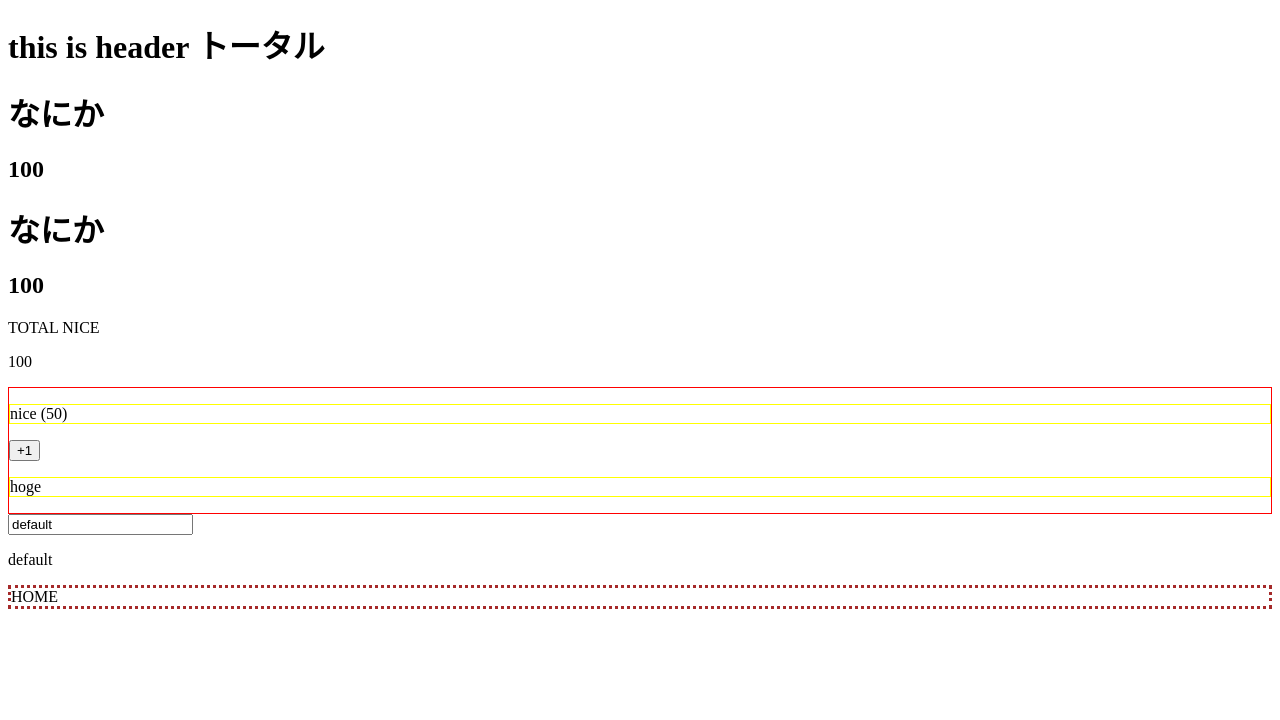
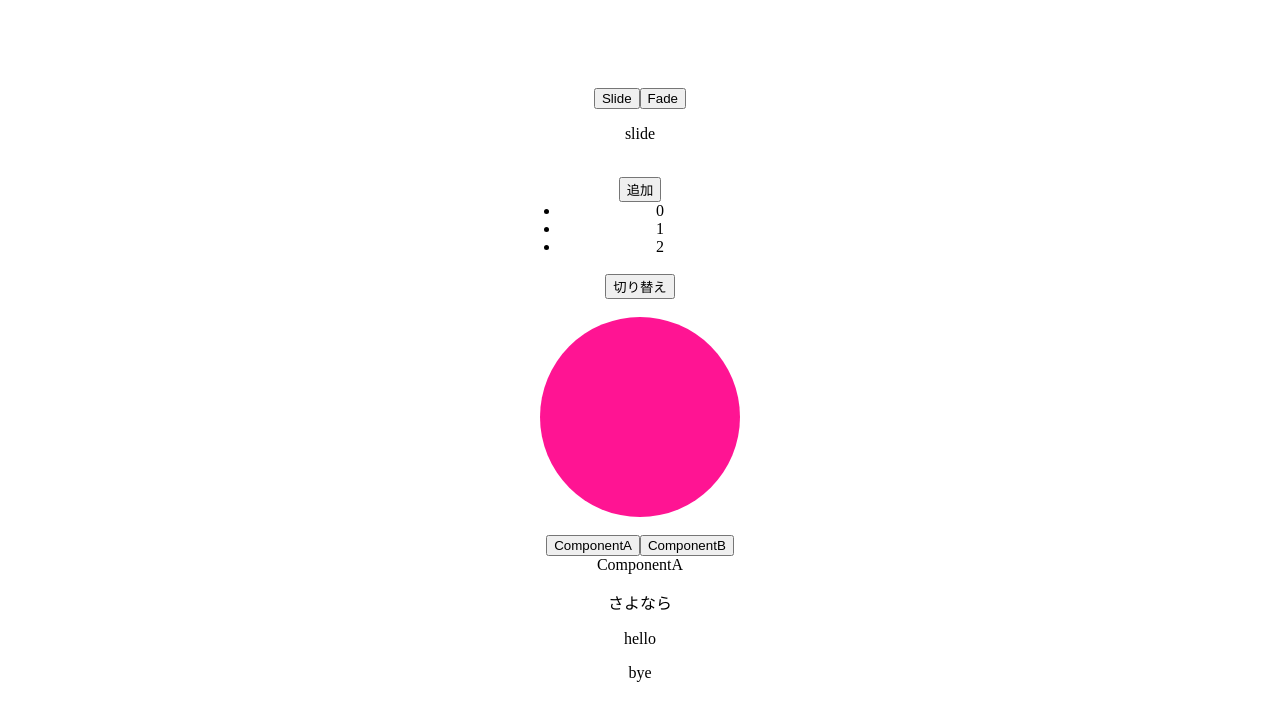
Before and after one commit to nagaokayuji/vue-cli-3-practice, a Vue app: page / in a window 1280 px wide. Shown: the top 720 px of the page. Built offline with nearby package versions, Linux system fonts and the light colour scheme.

Commit message:
section12

```diff
--- a/src/App.vue
+++ b/src/App.vue
@@ -1,39 +1,172 @@
 <template>
-  <div>
-    <LikeHeader headerText="トータル">
-      <h1>なにか</h1>
-      <h2>{{number}}</h2>
-    </LikeHeader>
-    <p>TOTAL NICE</p>
-    <p>{{ number }}</p>
-    <LikeNumber v-bind:number="number" v-on:my-click="number = $event"></LikeNumber>
-    <EventTitle v-model="eventData.title"></EventTitle>
-    <Home></Home>
+  <div class="main">
+    <button @click="myAnimation = 'slide'">Slide</button>
+    <button @click="myAnimation = 'fade'">Fade</button>
+    <p>{{myAnimation}}</p>
+    <br />
+    <button @click="add">追加</button>
+    <ul style="width: 200px; margin: auto;">
+      <transition-group name="fade">
+        <li
+          style="cursor: pointer;"
+          v-for="(number, index) in numbers"
+          :key="number"
+          @click="remove(index)"
+        >{{ number }}</li>
+      </transition-group>
+    </ul>
+    <br />
+    <button @click="show = !show">切り替え</button>
+    <br />
+    <br />
+    <transition :css="false" @before-enter="beforeEnter" @enter="enter" @leave="leave">
+      <div class="circle" v-if="show"></div>
+    </transition>
+    <br />
+    <button @click="myComponent = 'ComponentA'">ComponentA</button>
+    <button @click="myComponent = 'ComponentB'">ComponentB</button>
+    <transition name="fade" mode="out-in">
+      <component :is="myComponent"></component>
+    </transition>
+    <transition name="fade" mode="out-in">
+      <p v-if="show" key="bye">さよなら</p>
+      <p v-else key="hello">こんにちは</p>
+    </transition>
+    <transition enter-active-class="animated bounce" leave-active-class="animated shake" appear>
+      <p v-if="show">hello</p>
+    </transition>
+    <transition :name="myAnimation" appear>
+      <p v-show="show">bye</p>
+    </transition>
   </div>
 </template>
+
 <script>
-import LikeHeader from "./components/LikeHeader.vue";
-// import LikeNumber from "./components/LikeNumber.vue";
-import EventTitle from "./components/EventTitle.vue";
-import Home from "./components/Home.vue";
+import ComponentA from "./components/ComponentA.vue";
+import ComponentB from "./components/ComponentB.vue";
 
 export default {
+  components: {
+    ComponentA,
+    ComponentB,
+  },
   data() {
     return {
-      number: 100,
-      eventData: { title: "default", maxNumber: 5 },
+      numbers: [0, 1, 2],
+      nextNumber: 3,
+      show: true,
+      myAnimation: "slide",
+      myComponent: "ComponentA",
     };
   },
-  components: {
-    LikeHeader,
-    EventTitle,
-    Home,
-    // LikeNumber,
+  methods: {
+    randomIndex() {
+      return Math.floor(Math.random() * this.numbers.length);
+    },
+    add() {
+      this.numbers.splice(this.randomIndex(), 0, this.nextNumber);
+      this.nextNumber += 1;
+    },
+    remove(index) {
+      this.numbers.splice(index, 1);
+    },
+    beforeEnter(el) {
+      // 現れる前
+      el.style.transform = "scale(0)";
+    },
+    enter(el, done) {
+      // 現れるとき
+      let scale = 0;
+      const interval = setInterval(() => {
+        el.style.transform = `scale(${scale})`;
+        scale += 0.1;
+        if (scale > 1) {
+          clearInterval(interval);
+          done();
+        }
+      }, 20);
+    },
+    leave(el, done) {
+      // 消えるとき
+      let scale = 1;
+      const interval = setInterval(() => {
+        el.style.transform = `scale(${scale})`;
+        scale -= 0.1;
+        if (scale < 0) {
+          clearInterval(interval);
+          done();
+        }
+      }, 20);
+    },
   },
 };
 </script>
+
 <style scoped>
-/* div {
-  border: 1px solid blue;
-} */
+.circle {
+  width: 200px;
+  height: 200px;
+  margin: auto;
+  border-radius: 100px;
+  background-color: deeppink;
+}
+
+.fade-move {
+  transition: transform 1s;
+}
+.fade-enter {
+  /* 現れる時の最初の状態 */
+  opacity: 0;
+}
+.fade-enter-active {
+  /* 現れる時のトランジションの状態 */
+  transition: opacity 1s;
+}
+.fade-enter-to {
+  /*  現れる時の最後の状態 */
+  opacity: 1;
+}
+.fade-leave {
+  /* 消える時の最初の状態 */
+  opacity: 1;
+}
+.fade-leave-active {
+  /* 消える時のトランジションの状態 */
+  transition: opacity 1s;
+  position: absolute;
+  width: 200px;
+}
+.fade-leave-to {
+  /*  消える時の最後の状態 */
+  opacity: 0;
+}
+
+.slide-enter,
+.slide-leave-to {
+  opacity: 0;
+}
+.slide-enter-active {
+  animation: slide-in 0.5s;
+  transition: opacity 1s;
+}
+.slide-leave-active {
+  animation: slide-in 0.5s reverse;
+  transition: opacity 1s;
+}
+
+@keyframes slide-in {
+  from {
+    transform: translateX(100px);
+  }
+  to {
+    transform: translateX(0);
+  }
+}
+
+.main {
+  width: 70%;
+  margin: auto;
+  padding-top: 5rem;
+  text-align: center;
+}
 </style>
--- /dev/null
+++ b/src/components/ComponentA.vue
@@ -0,0 +1,3 @@
+<template>
+  <div>ComponentA</div>
+</template>
--- /dev/null
+++ b/src/components/ComponentB.vue
@@ -0,0 +1,3 @@
+<template>
+  <div>ComponentB</div>
+</template>
--- a/src/components/EventTitle.vue
+++ /dev/null
@@ -1,11 +0,0 @@
-<template>
-  <div>
-    <input id="title" type="text" :value="value" @input="$emit('input', $event.target.value)" />
-    <p>{{value}}</p>
-  </div>
-</template>
-<script>
-export default {
-  props: ["value"],
-};
-</script>
--- a/src/components/Home.vue
+++ /dev/null
@@ -1,3 +0,0 @@
-<template>
-  <p v-border:dotted="{width: '3px', color: 'brown'}">HOME</p>
-</template>
--- a/src/components/LikeHeader.vue
+++ /dev/null
@@ -1,12 +0,0 @@
-<template>
-  <div>
-    <h1>this is header {{headerText}}</h1>
-    <slot></slot>
-    <slot></slot>
-  </div>
-</template>
-<script>
-export default {
-  props: ["headerText"],
-};
-</script>
--- a/src/components/LikeNumber.vue
+++ /dev/null
@@ -1,37 +0,0 @@
-<template>
-  <div>
-    <p>nice ({{number / 2}})</p>
-    <button @click="increment">+1</button>
-    <p>{{hogehoge}}</p>
-  </div>
-</template>
-
-<script>
-export default {
-  // data: function () { ← 以前の書き方
-  props: {
-    number: { type: Number, default: 333 },
-    hogehoge: { type: String, default: "hoge" },
-  },
-  // data() {
-  //   return {
-  //     number: 0,
-  //   };
-  // },
-
-  methods: {
-    increment() {
-      this.$emit("my-click", this.number + 1);
-    },
-  },
-};
-</script>
-
-<style scoped>
-div {
-  border: 1px solid red;
-}
-p {
-  border: 1px solid yellow;
-}
-</style>
--- a/src/main.js
+++ b/src/main.js
@@ -1,23 +1,7 @@
 import Vue from 'vue'
 import App from './App.vue'
-import LikeNumber from './components/LikeNumber.vue'
+
 Vue.config.productionTip = false
-Vue.component('LikeNumber', LikeNumber);
-
-Vue.directive("border", function (el, binding) {
-  el.style.borderWidth = binding.value.width;
-  el.style.borderColor = binding.value.color;
-  el.style.borderStyle = binding.arg;
-  if (binding.modifiers.round) {
-    el.style.borderRadius = "0.5rem";
-  }
-}
-  // bind() { },
-  // inserted() { },
-  // update() { },
-  // componentUpdated() { },
-  // unbind() { },
-);
 
 new Vue({
   render: h => h(App),
```
Also changed, not shown: src/components/HelloWorld.vue (deleted, +0 -89 lines).
